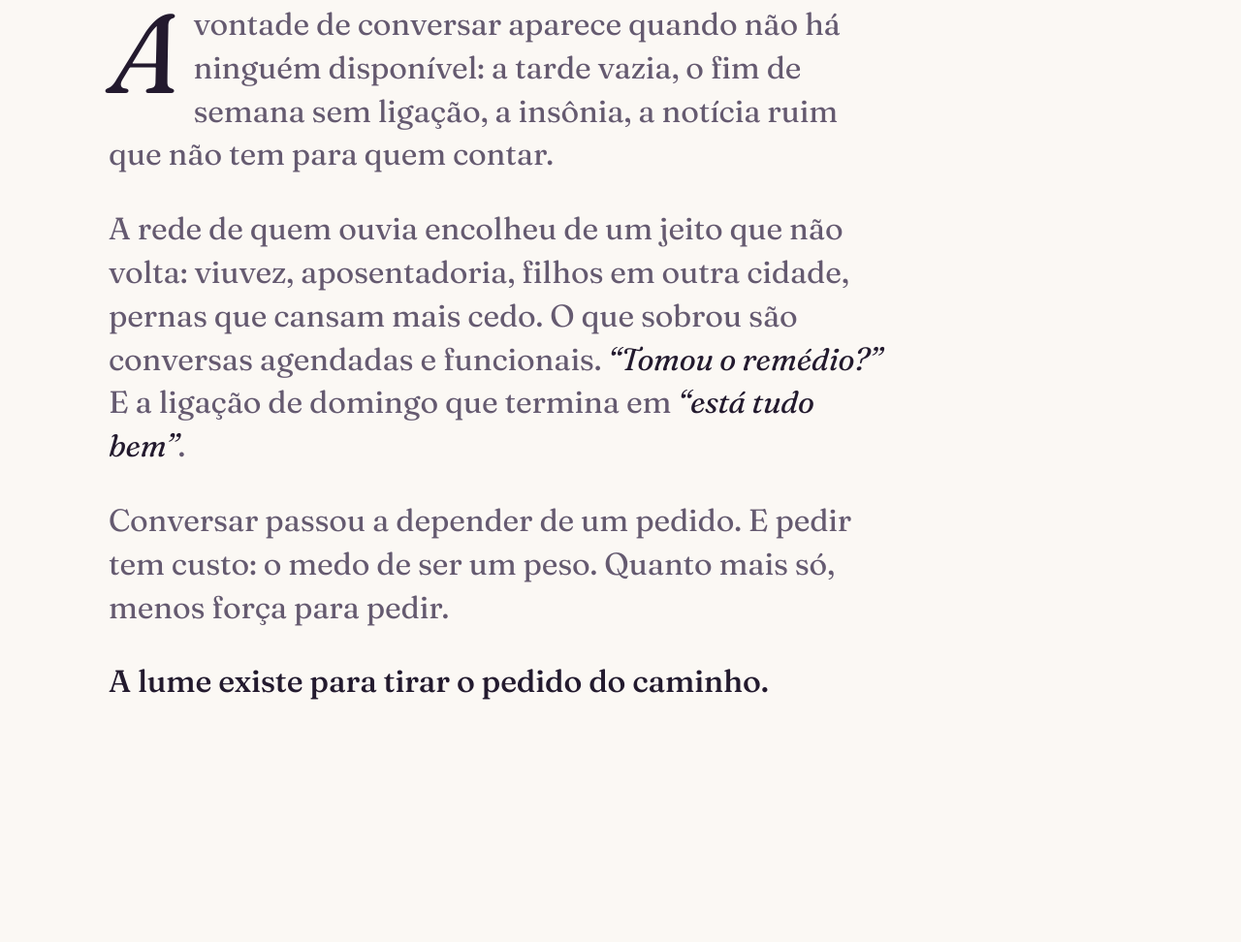
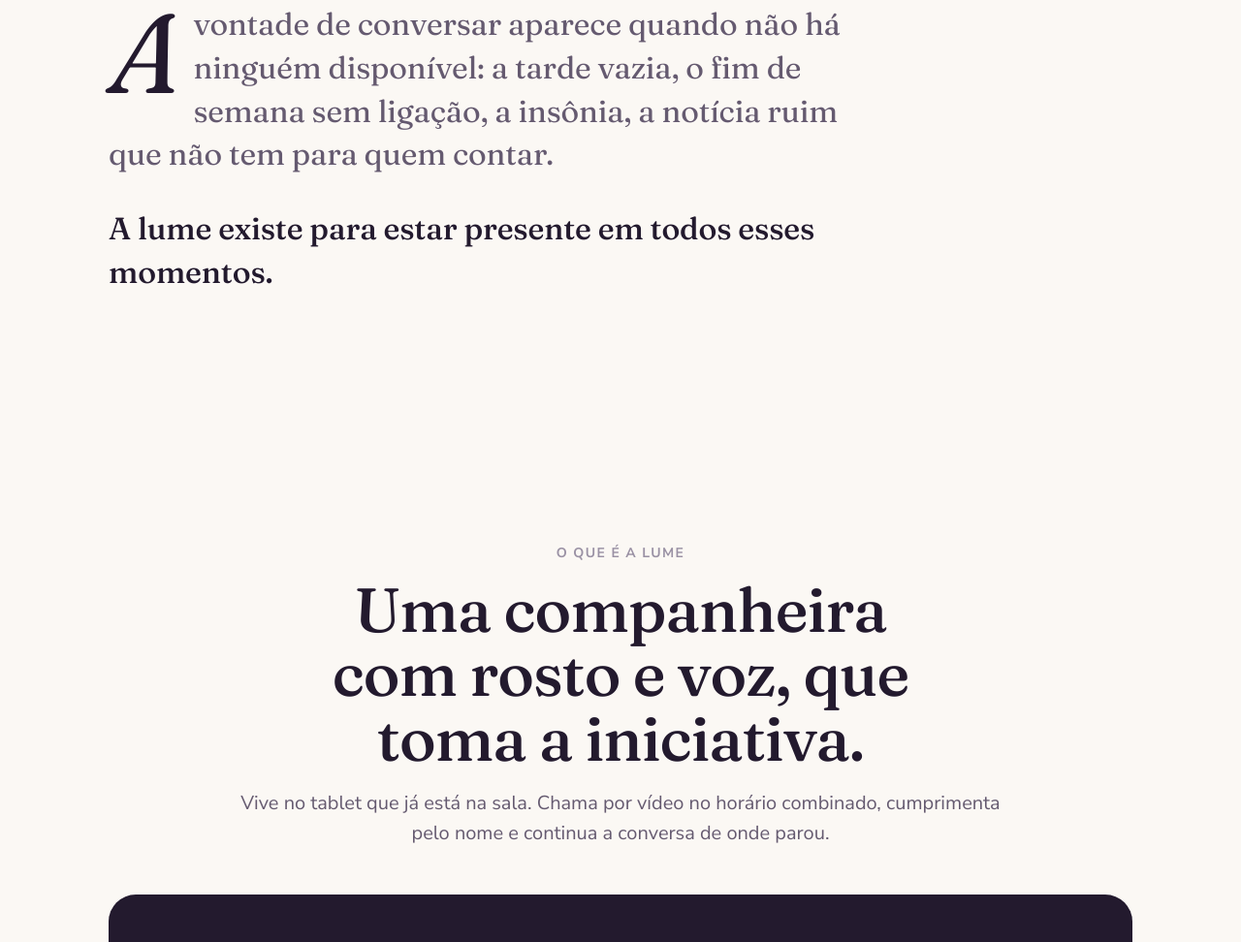
Before and after one commit to ojohnmf-glitch/espm, a plain HTML site: page index.html in a window 1280 px wide. Shown: the part 1850-2822 px from the top of the page at 97% size. Drawn offline with Linux system fonts and the light colour scheme.

Commit message:
Update index.html

```diff
--- a/index.html
+++ b/index.html
@@ -348,9 +348,7 @@
 <section class="block wrap" aria-label="Por que a lume existe">
   <div class="manifesto">
     <p>A vontade de conversar aparece quando não há ninguém disponível: a tarde vazia, o fim de semana sem ligação, a insônia, a notícia ruim que não tem para quem contar.</p>
-    <p>A rede de quem ouvia encolheu de um jeito que não volta: viuvez, aposentadoria, filhos em outra cidade, pernas que cansam mais cedo. O que sobrou são conversas agendadas e funcionais. <em>“Tomou o remédio?”</em> E a ligação de domingo que termina em <em>“está tudo bem”</em>.</p>
-    <p>Conversar passou a depender de um pedido. E pedir tem custo: o medo de ser um peso. Quanto mais só, menos força para pedir.</p>
-    <p><strong>A lume existe para tirar o pedido do caminho.</strong></p>
+    <p><strong>A lume existe para estar presente em todos esses momentos.</strong></p>
   </div>
 </section>
 
```
